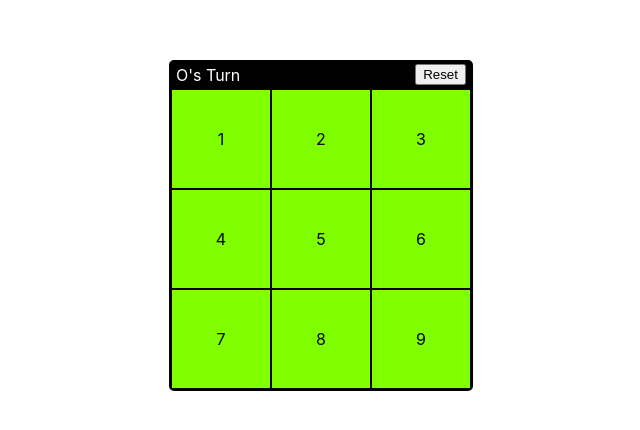
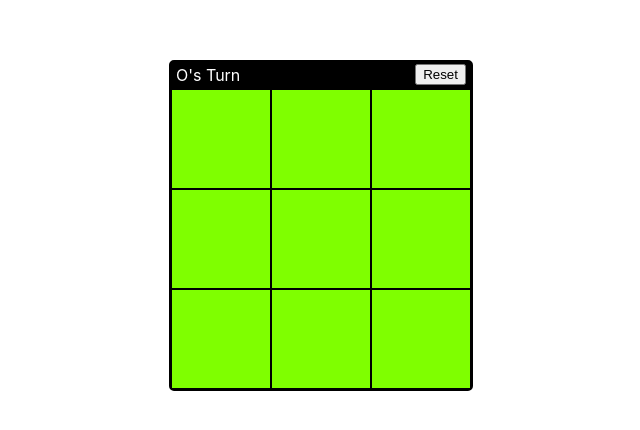
Before and after one commit to Benjamincook1313/benjamincook1313, a React (Create React App) app: page / in a window 1280 px wide. Shown: the part 180-610 px from the top of the page, without its empty margins (231-871 px from the left). Built offline with nearby package versions, Linux system fonts and the light colour scheme.

Commit message:
box click function

```diff
--- a/src/App.js
+++ b/src/App.js
@@ -3,14 +3,17 @@ import './App.css';
 
 function App() {
 
-  const [turn, setTurn] = useState(true)
-  const [boxes, setBoxes] = useState([1,2,3,4,5,6,7,8,9])
+  const [turn, setTurn] = useState('O')
+  const [boxes, setBoxes] = useState(['','','','','','','','',''])
 
-  function turnToggler(){
-    if(turn){
-      return 'O'
+  function boxClicked(i){
+    let insert = boxes.map().splice(i, 0, [turn])
+    if(boxes[i]){
+      window.alert('choose different box')
+    }else{
+      (turn === 'X')? setTurn('O'): setTurn('X')
+      setBoxes(insert)
     }
-    return 'X'
   }
 
   return (
@@ -20,15 +23,15 @@ function App() {
         <button className='top-item'>Reset</button>
       </div>
       <div className='gamebox'>
-  <div className='box one'>{boxes[0]}</div>
-        <div className='box two'>{boxes[1]}</div>
-        <div className='box three'>{boxes[2]}</div>
-        <div className='box four'>{boxes[3]}</div>
-        <div className='box five'>{boxes[4]}</div>
-        <div className='box six'>{boxes[5]}</div>
-        <div className='box seven'>{boxes[6]}</div>
-        <div className='box eight'>{boxes[7]}</div>
-        <div className='box nine'>{boxes[8]}</div>
+      <div className='box one' onClick={() => boxClicked('0')}>{boxes[0]}</div>
+        <div className='box two' id='1' >{boxes[1]}</div>
+        <div className='box three' id='2'>{boxes[2]}</div>
+        <div className='box four' id='3'>{boxes[3]}</div>
+        <div className='box five' id='4'>{boxes[4]}</div>
+        <div className='box six' id='5'>{boxes[5]}</div>
+        <div className='box seven' id='6'>{boxes[6]}</div>
+        <div className='box eight' id='7'>{boxes[7]}</div>
+        <div className='box nine' id='8'>{boxes[8]}</div>
       </div>
     </div>
   );
```
